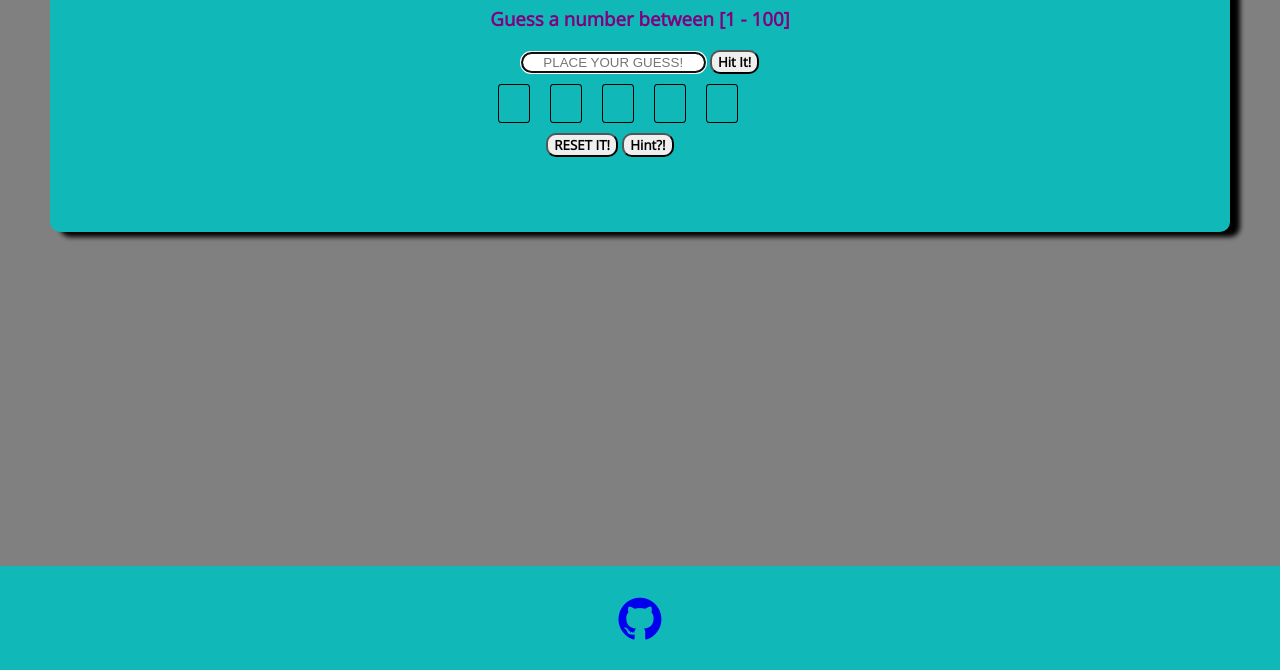
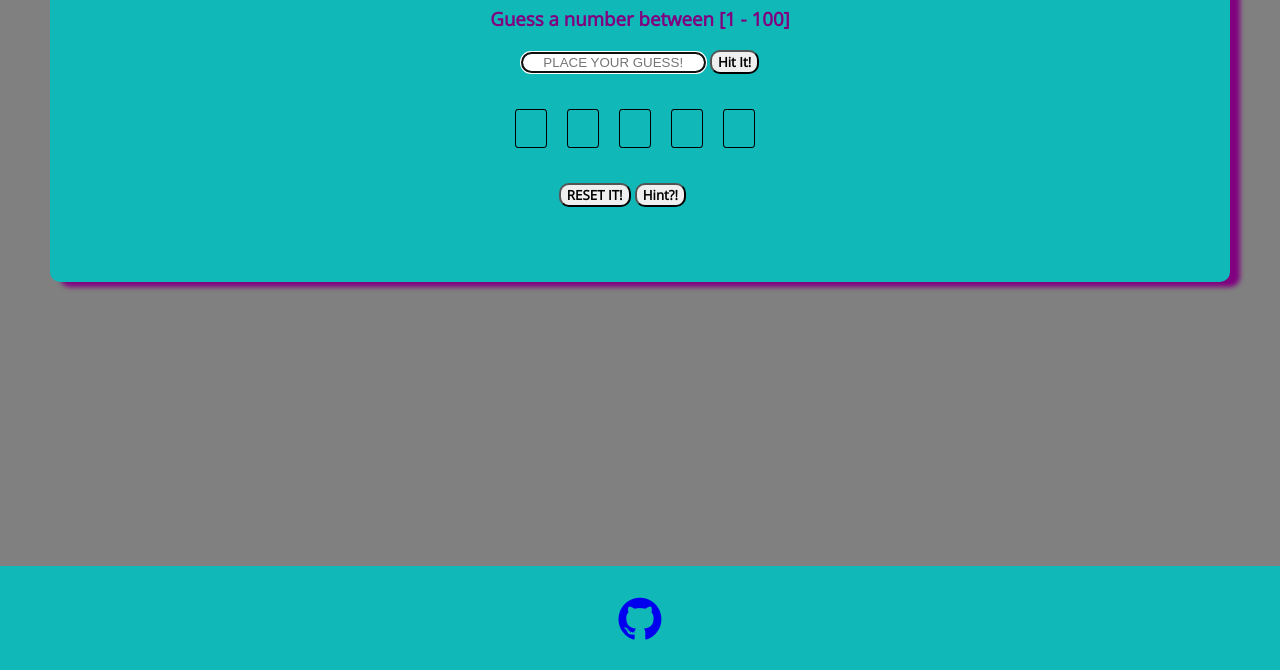
Before and after one commit to jvhill728/Guessing_Game, a website: page index.html in a window 1280 px wide. Shown: the part 130-800 px from the top of the page. Drawn offline with nearby package versions, Linux system fonts and the light colour scheme.

Commit message:
final finished product

```diff
--- a/main.css
+++ b/main.css
@@ -14,7 +14,7 @@ body {
     padding-bottom: 50px;
     font-family: 'Open Sans', sans-serif;
     border-radius: 10px;
-    box-shadow: 10px 5px 5px black;
+    box-shadow: 10px 5px 5px purple;
 }
 
  #headers {
@@ -25,6 +25,8 @@ ul {
     text-align: center;
     list-style: none;
     margin-right: 85px;
+    padding-left: 75px;
+    padding-bottom: 25px;
 }
 
 .guess {
@@ -41,6 +43,10 @@ input {
     text-align: center;
 }
 
+#input-user {
+    padding-bottom: 25px;
+}
+
 button {
     border-radius: 10px;
     font-family: 'Open Sans', sans-serif;
@@ -48,7 +54,7 @@ button {
 }
 
 #menu-btns {
-    padding-right: 60px;
+    padding-right: 35px;
     padding-bottom: 25px;
 }
 
```
